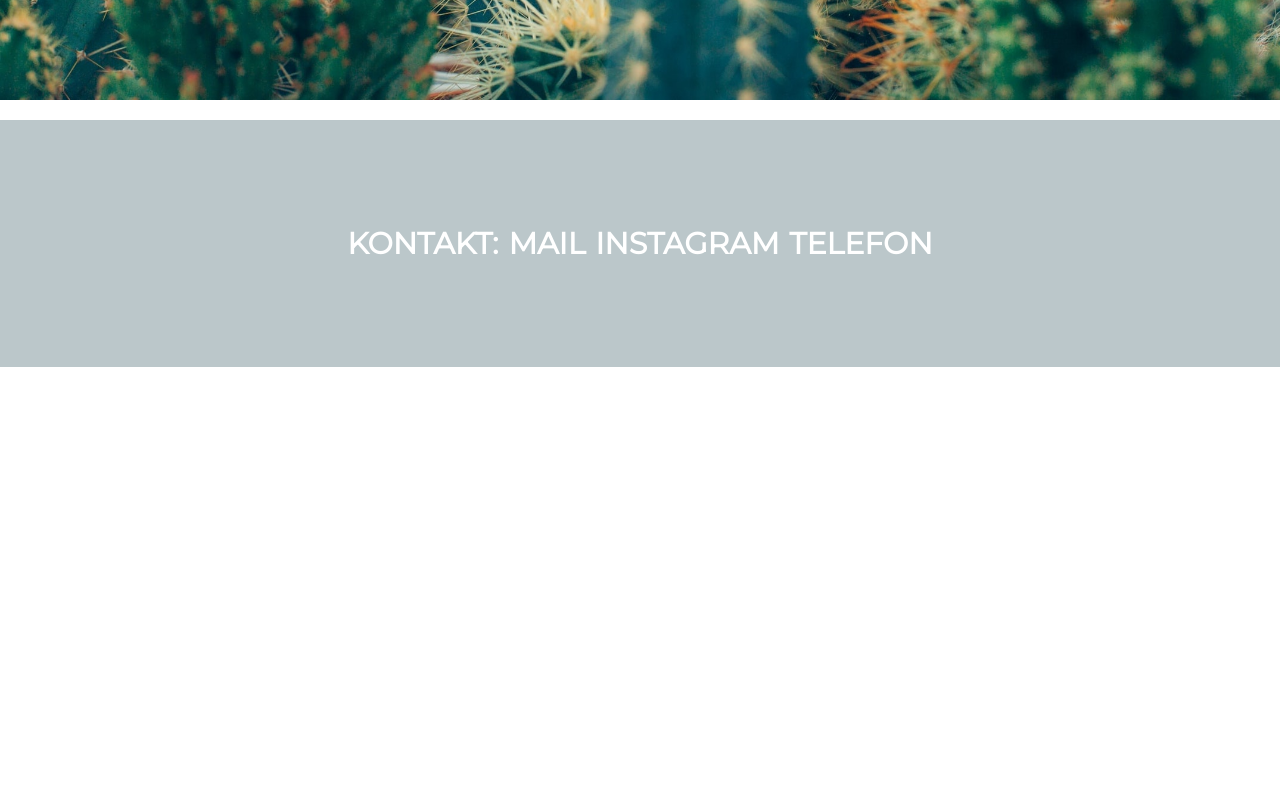
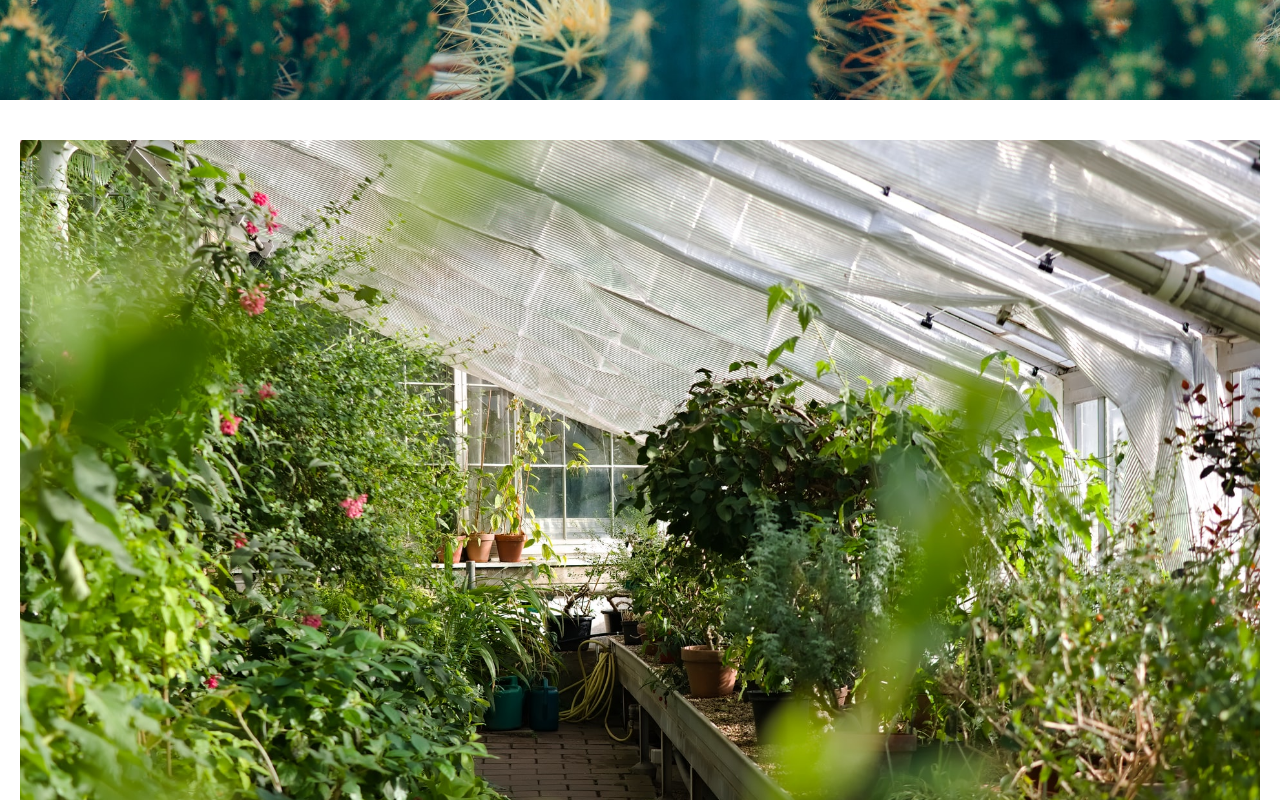
Before and after one commit to louiseeriksson/final-project-frontend, a React (Create React App) app: page / in a window 1280 px wide. Shown: the part 600-1400 px from the top of the page. Before the commit the page ends 967 px from the top, so only its background shows below. Built offline with nearby package versions, Linux system fonts and the light colour scheme.

Commit message:
cleaned up some code

```diff
--- a/src/components/Header.js
+++ b/src/components/Header.js
@@ -1,4 +1,4 @@
-import React, { useEffect, useState } from 'react'
+import React from 'react'
 import { Link, NavLink } from 'react-router-dom'
 
 export const Header = () => {
--- a/src/components/Home.js
+++ b/src/components/Home.js
@@ -1,29 +1,17 @@
 import React, { useEffect, useState } from 'react'
 import { ProductList } from './ProductList'
-import { InstagramFeed } from './InstagramFeed'
 
 export const Home = (props) => {
-
-  // is following function ok?
-  useEffect(() => {
-    const script = document.createElement("script")
-    script.src = "https://cdn.curator.io/published/06e53367-5e99-4513-b597-e96cf8f67876.js"
-    script.async = true
-    document.body.appendChild(script)
-
-    // hämta produkter som är "featured" (via Redux) i actions (men inte i en fetch just här)
-    // /products?featured=true
-  })
-
   return (
     <main>
-      {/* <ProductList products={props.products} /> */}
-
       <section className='highlight-section'>
-        {/* <img src={require('images/greenhouse.jpg')} alt="our greenhouse" /> */}
+        {/* <ProductList products={props.products} />
+        /products?featured=true */}
       </section>
 
-      <InstagramFeed />
+      <section className=''>
+        <img className='home-img' src={require('images/greenhouse.jpg')} alt="our greenhouse" />
+      </section>
 
     </main>
   )
--- a/src/components/Inspiration.js
+++ b/src/components/Inspiration.js
@@ -1,7 +1,20 @@
-import React from 'react'
+import React, { useEffect } from 'react'
+import { InstagramFeed } from './InstagramFeed'
 
 export const Inspiration = () => {
   return (
-    <div></div>
+    <div>
+      <h1>Spana in vår instagram:</h1>
+
+      {/*  // is following function ok? */}
+      {useEffect(() => {
+        const script = document.createElement("script")
+        script.src = "https://cdn.curator.io/published/06e53367-5e99-4513-b597-e96cf8f67876.js"
+        script.async = true
+        document.body.appendChild(script)
+      })}
+
+      <InstagramFeed />
+    </div>
   )
 }
--- a/src/components/ProductCard.js
+++ b/src/components/ProductCard.js
@@ -3,7 +3,6 @@ import { useDispatch } from 'react-redux'
 import { cart } from 'reducers/cart'
 
 export const ProductCard = ({ product }) => {
-
   const dispatch = useDispatch()
 
   return (
@@ -12,6 +11,7 @@ export const ProductCard = ({ product }) => {
       <h3>{product.title}</h3>
       <h5>{product.altName}</h5>
       <p>{product.info}</p>
+
       <div className='price-section'>
         <h2>{product.price}:-</h2>
         <button
@@ -21,10 +21,12 @@ export const ProductCard = ({ product }) => {
           LÄGG I VARUKORG
       </button>
       </div>
+
       {/* <Link
         to="/product/:productId">
         <ProductDetails />
       </Link> */}
+
     </div>
   )
 }
--- a/src/index.css
+++ b/src/index.css
@@ -65,6 +65,11 @@ header h1:hover, h2:hover {
   padding: 20px
 }
 
+.home-img {
+  padding: 20px;
+  max-width: -webkit-fill-available
+}
+
 .products {
   display: flex;
   flex-wrap: wrap;
@@ -113,10 +118,6 @@ background-color: white;
   text-shadow: 1px 1px 25px rgb(182, 180, 180);
   color: white;
 
-}
-
-.highlight-section img {
-  max-width: -webkit-fill-available
 }
 
 .instagram-text {
--- a/src/reducers/products.js
+++ b/src/reducers/products.js
@@ -1,6 +1,3 @@
-import React from 'react'
-import thunk from 'redux-thunk'
-import { applyMiddleware, compose } from '@reduxjs/toolkit'
 import { createSlice } from '@reduxjs/toolkit'
 import { ui } from './ui'
 
@@ -31,6 +28,3 @@ export const fetchProducts = () => {
       })
   }
 }
-
-// where should i call this function?
-// fetchProducts()
```
Lines whose indentation alone changed are shown as unchanged.
